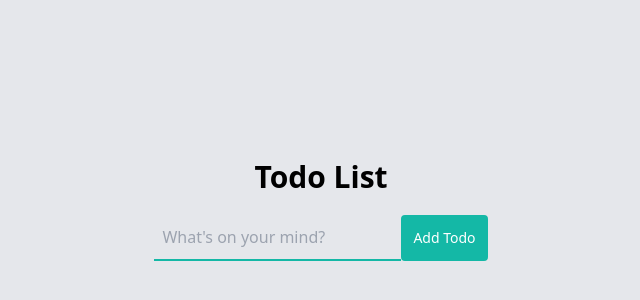
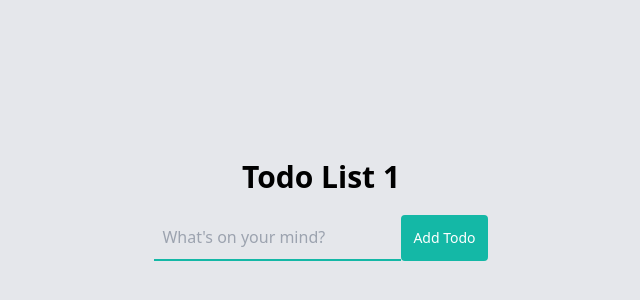
Before and after one commit to DevanshiDevanshi/todo-application, a React (Vite) app: page / in a window 1280 px wide. Shown: the part 190-490 px from the top of the page, without its empty margins (319-959 px from the left). Built offline with nearby package versions, Linux system fonts and the light colour scheme.

Commit message:
rename title

```diff
--- a/src/App.tsx
+++ b/src/App.tsx
@@ -4,7 +4,7 @@ const App = () => {
   return (
     <div className="flex items-center justify-center h-screen bg-gray-200">
       <div className="flex flex-col items-center justify-center">
-        <h1 className="mb-5 text-3xl font-bold">Todo List</h1>
+        <h1 className="mb-5 text-3xl font-bold">Todo List 1</h1>
         <form className="flex w-full max-w-2xl">
           <div className="flex-grow items-center border-b-2 border-teal-500 py-2">
             <input
```
